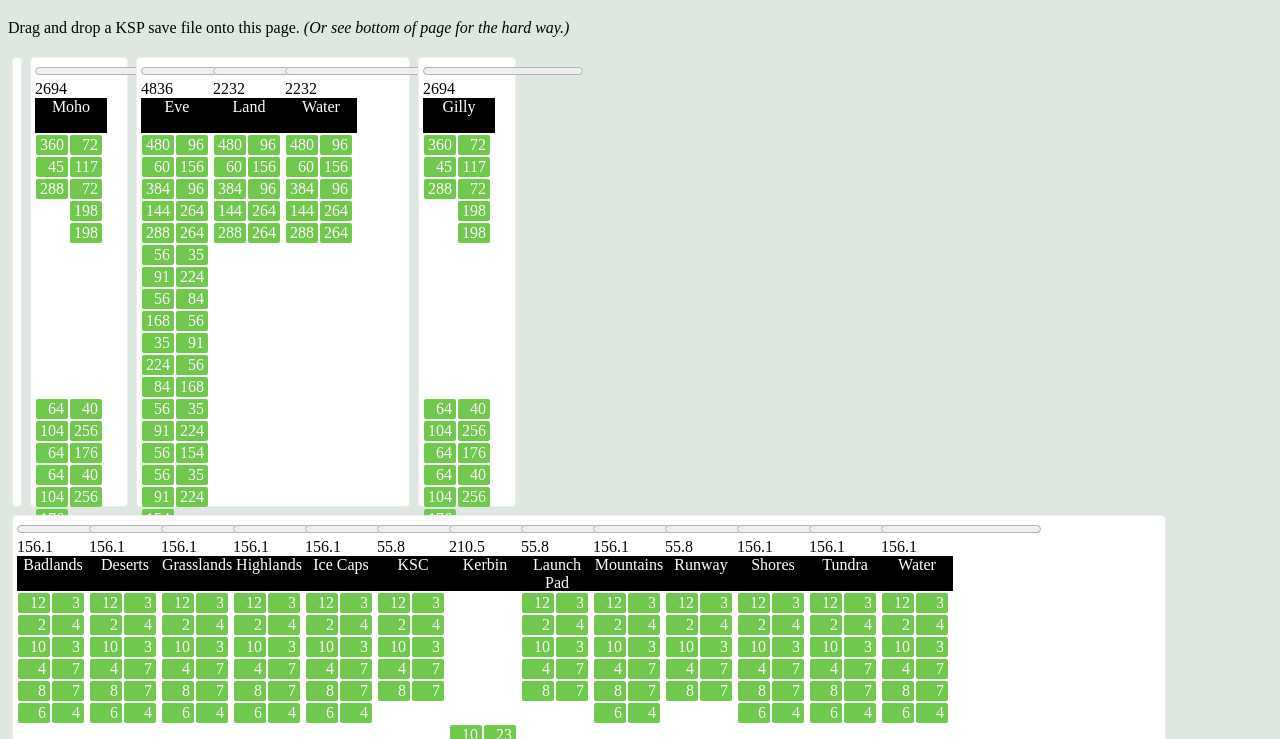
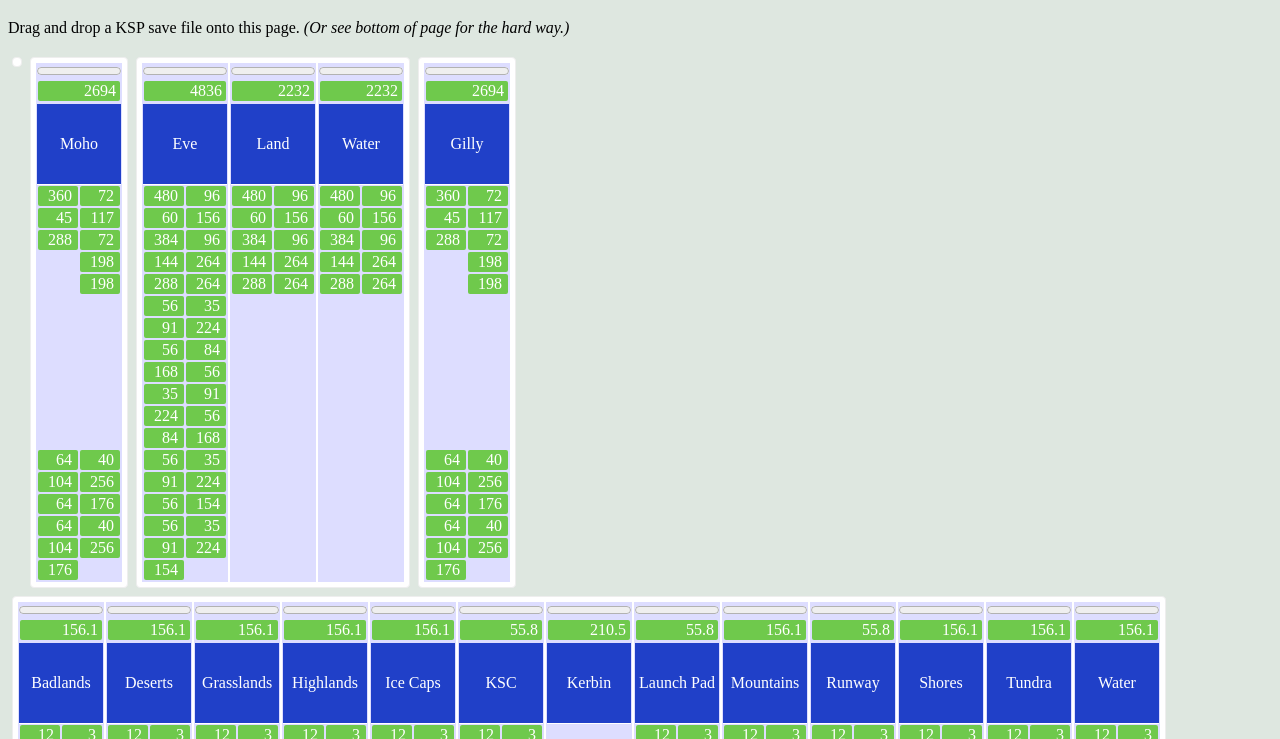
Before and after one commit to DanielVF/kerbal_science_remaining, a plain HTML site: page index.html in a window 1280 px wide. Shown: the part 61-800 px from the top of the page. Drawn offline with Linux system fonts and the light colour scheme.

Commit message:
Update style.css

```diff
--- a/css/style.css
+++ b/css/style.css
@@ -13,34 +13,58 @@ body {
     border-radius: 4px;
     background: white;
     margin: 4px;
-    height: 440px;
+
     float:left;
 }
+.biome progress{
+    width:100%;
+    margin-top:0px;
+    margin-bottom:1px;
+}
+.biome {
 
-.biome {
-    height: 200px;
     float:left;
-    width:72px;
+    width:84px;
+    margin:1px;
+    padding:0px 1px 1px 1px;
+    background-color:#ddddff
 }
 .biomeHeader {
-    height: 2.2em;
+    height: 5em;
+    width:84px;
     clear:both;
     border-bottom: solid 1px;
     color:white;
-    background: black;
-    text-align: center;
+    background: rgba(32, 64, 200, 1);
+    text-align:center;
+    display: table-cell;
+    vertical-align: middle;
+
 }
-
-.science {
+.sciall{
     display: block;
     padding: 1px 4px;
     text-align: right;
     color: white;
     background: #6FC94C;
-    width: 24px;
+    width: 74px;
     border-radius: 2px;
     text-decoration:none;
-    margin:1px 1px;
+    margin-left:1px;
+    margin-bottom:3px;
+    float: left;
+    height: 18px;
+}
+.science {
+    display: block;
+    padding: 1px 6px;
+    text-align: right;
+    color: white;
+    background: #6FC94C;
+    width: 28px;
+    border-radius: 2px;
+    text-decoration:none;
+    margin:1px;
     float: left;
     height: 18px;
 }
```
